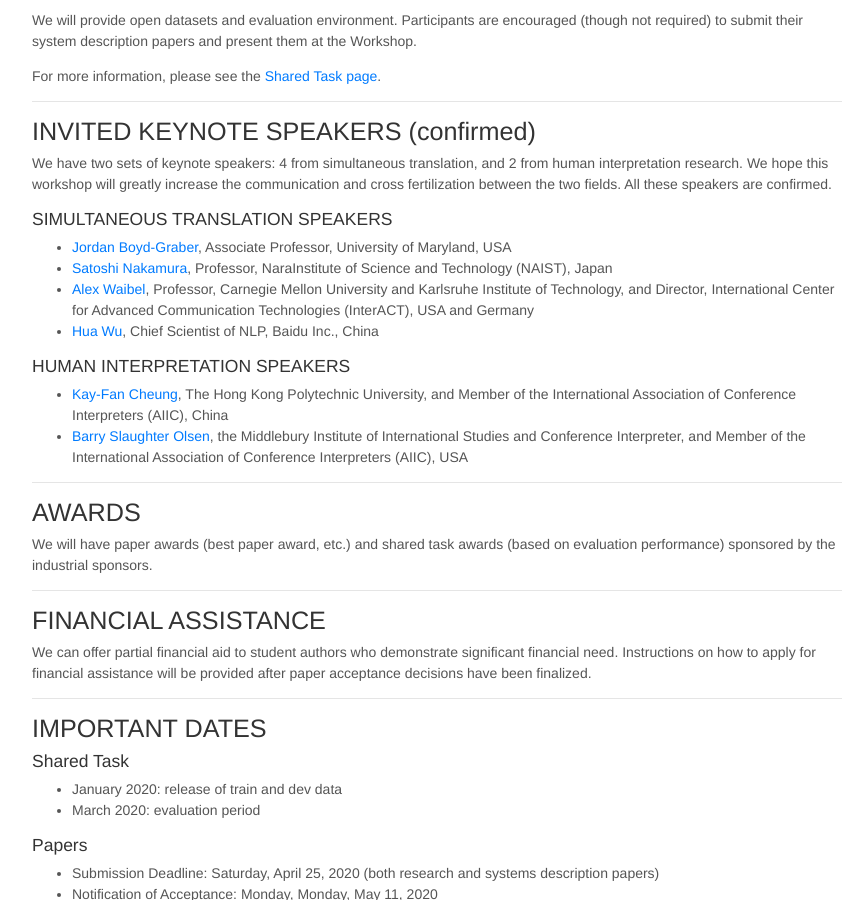
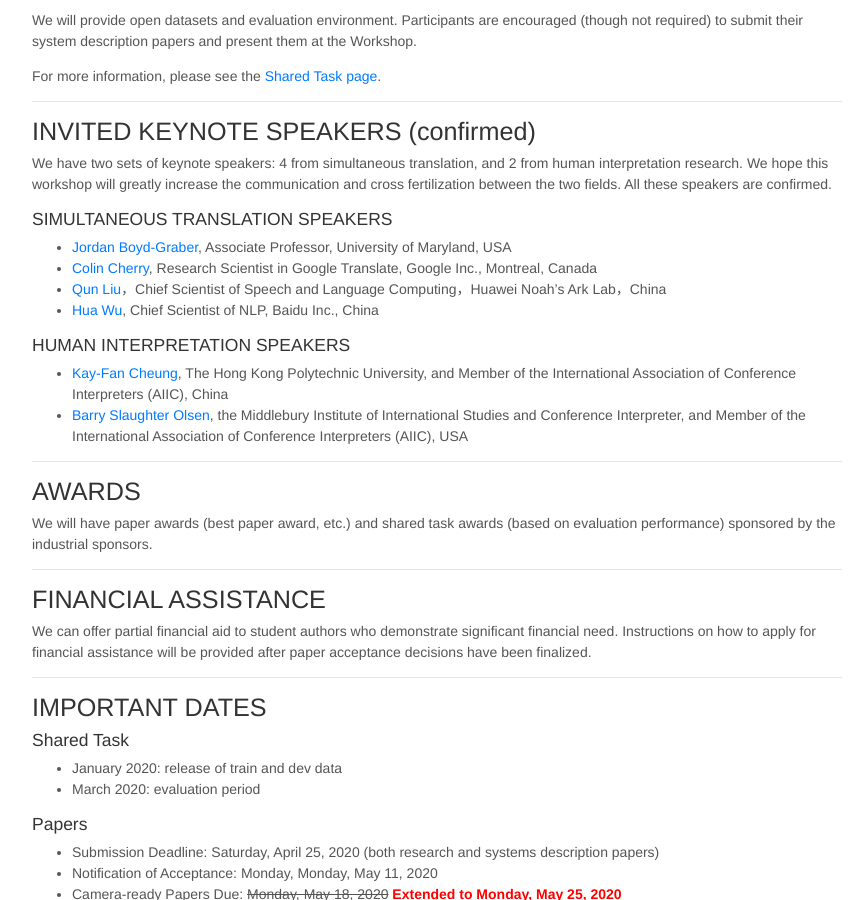
Before and after one commit to autosimtrans/autosimtrans.github.io, a Jekyll site: the page built from cfp.md, in a window 1280 px wide and 900 px high, scrolled down 1272 px. Shown: the whole window, without its empty margins (203-1069 px from the left). Built offline with Jekyll 4.4.1, drawn with Linux system fonts in a browser that asks for light colours; nearby versions of some CDN libraries.

Commit message:
keynote talk updated in cfp

```diff
--- a/cfp.md
+++ b/cfp.md
@@ -66,8 +66,8 @@
 ##### SIMULTANEOUS TRANSLATION SPEAKERS
 
 - [Jordan Boyd-Graber](http://users.umiacs.umd.edu/~jbg), Associate Professor, University of Maryland, USA
-- [Satoshi Nakamura](https://en.wikipedia.org/wiki/Satoshi_Nakamura), Professor, NaraInstitute of Science and Technology (NAIST), Japan
-- [Alex Waibel](https://www.cs.cmu.edu/~ahw/), Professor, Carnegie Mellon University and Karlsruhe Institute of Technology, and Director, International Center for Advanced Communication Technologies (InterACT), USA and Germany
+- [Colin Cherry](https://sites.google.com/site/colinacherry), Research Scientist in Google Translate, Google Inc., Montreal, Canada
+- [Qun Liu](https://scholar.google.com.sg/citations?user=2HhiGzcAAAAJ&hl=en)，Chief Scientist of Speech and Language Computing，Huawei Noah's Ark Lab，China
 - [Hua Wu](http://research.baidu.com/People/index-view?id=121), Chief Scientist of NLP, Baidu Inc., China
 
 ##### HUMAN INTERPRETATION SPEAKERS
```
